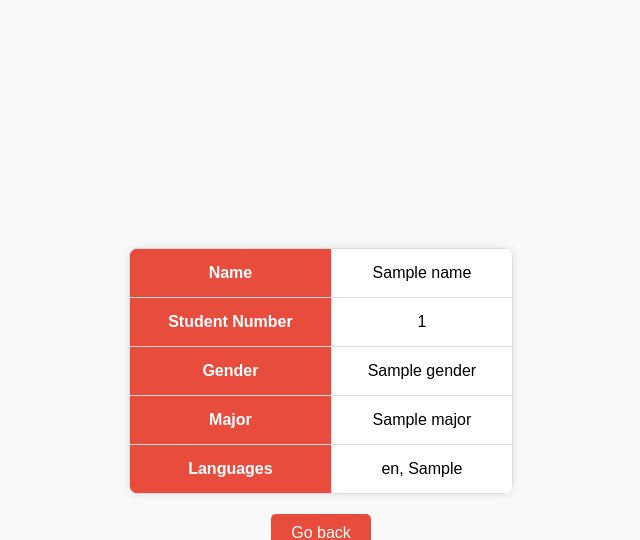
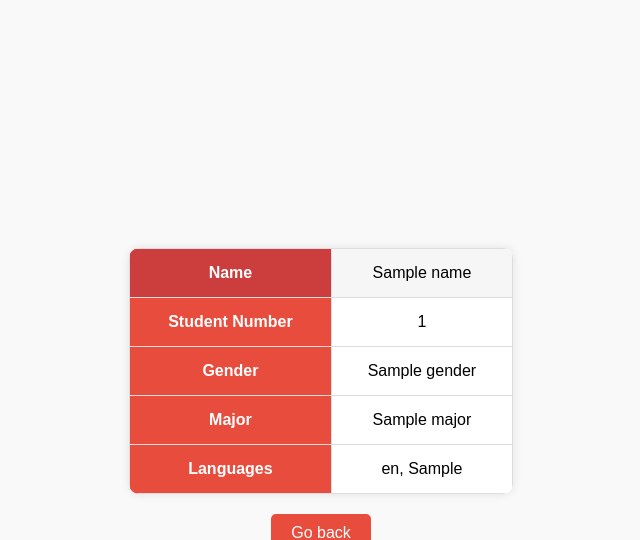
Before and after one commit to CSID-DGU/2024-2-OSSPrac-CROSS-05, a Flask app: template Subject3_1/templates/result.html in a window 1280 px wide, with the pointer over the restyled element. Shown: the top 540 px of the page, without its empty margins (319-959 px from the left). Run offline with Flask 3, Linux system fonts and the light colour scheme; the template is opened without the code that fills it: most values are stand-ins (such as "Sample title", 1, 10 or a date in 2020).

Commit message:
modify result2

```diff
--- a/Subject3_1/templates/result.html
+++ b/Subject3_1/templates/result.html
@@ -54,6 +54,14 @@
             text-decoration: none;
         }
 
+        tr:hover > td {
+            background-color: #F6F6F6;
+        }
+
+        tr:hover > th {
+            background-color: #CC3D3D;
+        }
+
         .button:hover {
             background-color: #d43f31;
         }
```
